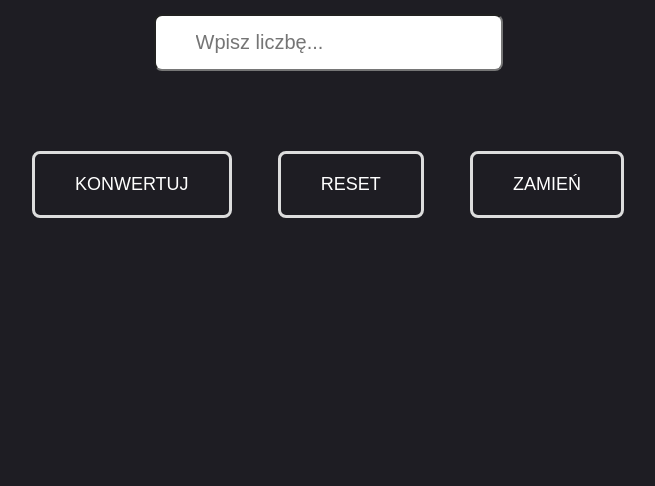
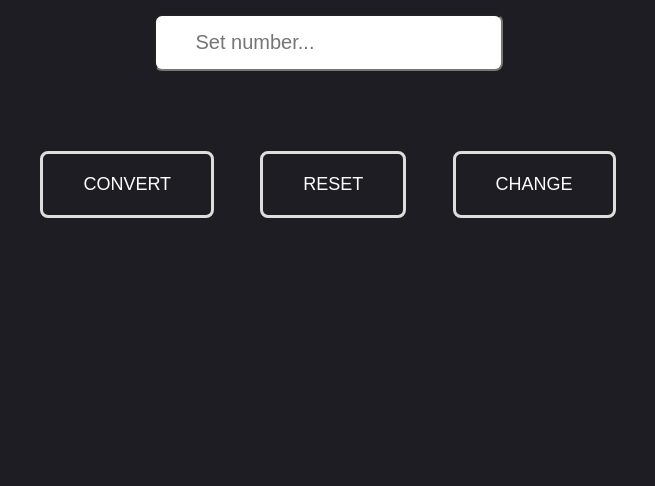
Before and after one commit to medzio/temperature-converter, a plain HTML site: page index.html in a window 1280 px wide. Shown: the part 314-800 px from the top of the page, without its empty margins (312-967 px from the left). Drawn offline with Linux system fonts and the light colour scheme.

Commit message:
changed buttons names

```diff
--- a/index.html
+++ b/index.html
@@ -14,14 +14,14 @@
 
 <body>
 
-    <label for="converter">Konwerter <span class="one">°C</span> na <span class="two">°F</span></label>
-    <input type="number" id="converter" placeholder="Wpisz liczbę...">
+    <label for="converter">Conwerter <span class="one">°C</span> to <span class="two">°F</span></label>
+    <input type="number" id="converter" placeholder="Set number...">
     <p class="result"></p>
 
     <div>
-        <button class="conv">Konwertuj</button>
+        <button class="conv">Convert</button>
         <button class="reset">Reset</button>
-        <button class="change">Zamień</button>
+        <button class="change">Change</button>
     </div>
 
     <script src="./script.js"></script>
```
